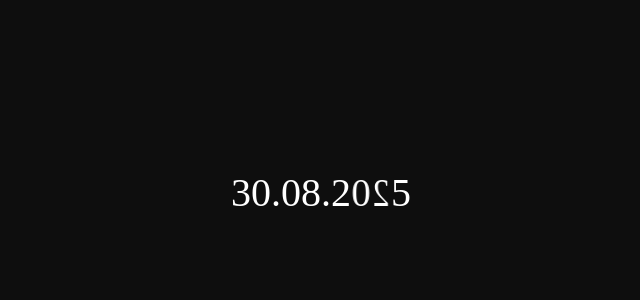
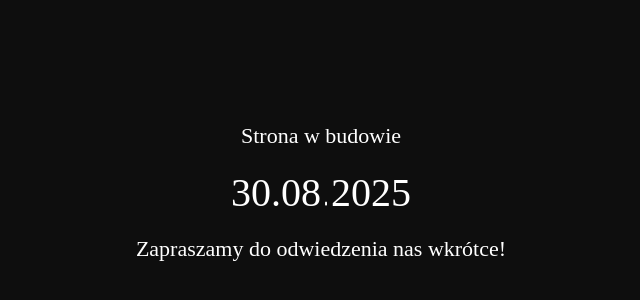
Before and after one commit to LukaszPodlipski/AnnaAndLukaszWedding, a Vue app: page / in a window 1280 px wide. Shown: the part 208-508 px from the top of the page, without its empty margins (319-959 px from the left). Built offline with nearby package versions, Linux system fonts and the light colour scheme.

Commit message:
Add WIP text

```diff
--- a/src/views/HomeView.vue
+++ b/src/views/HomeView.vue
@@ -1,5 +1,6 @@
 <template>
   <div class="wrapper">
+    <p>Strona w budowie</p>
     <div class="waviy">
       <span style="--i: 1">3</span>
       <span style="--i: 2">0</span>
@@ -12,17 +13,23 @@
       <span style="--i: 9">2</span>
       <span style="--i: 10">5</span>
     </div>
+    <p>Zapraszamy do odwiedzenia nas wkrótce!</p>
   </div>
 </template>
 
 <style scoped>
 .wrapper {
   display: flex;
+  flex-direction: column;
   justify-content: center;
   align-items: center;
   height: 100vh;
+  gap: 20px;
   width: 100%;
+  color: #fff;
+  font-size: 22px;
   background-color: #0e0e0e;
+  text-align: center;
 }
 
 .waviy {
```
